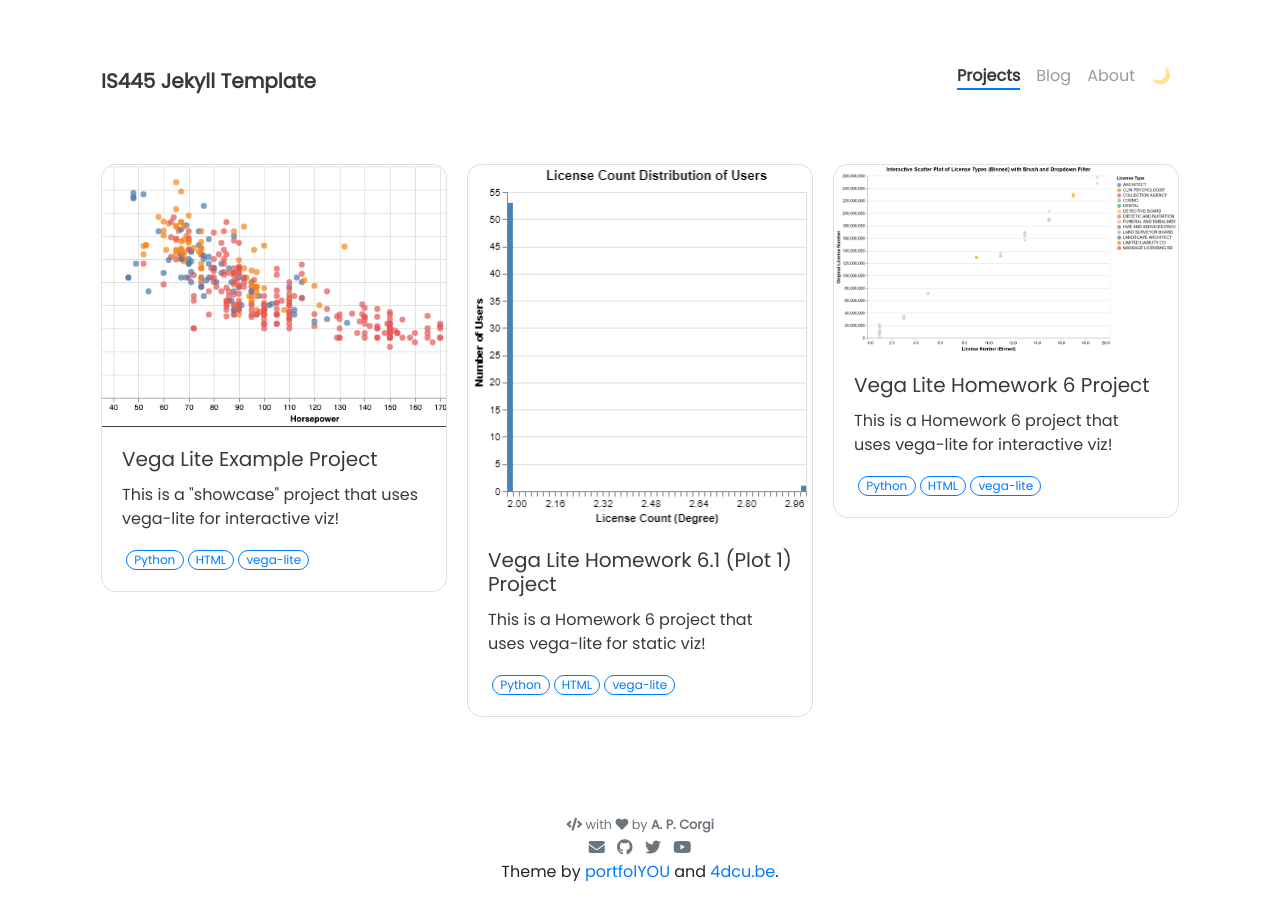
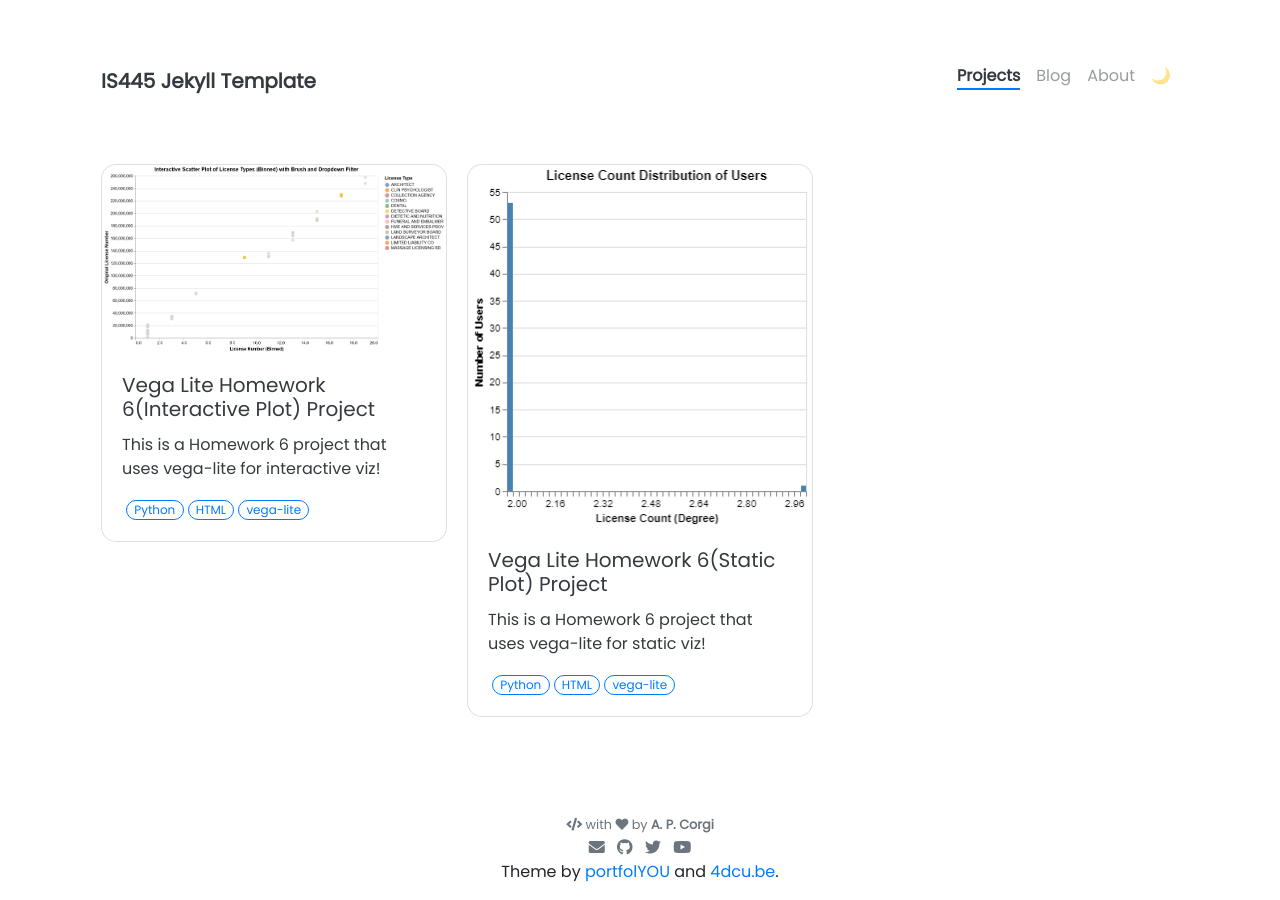
Before and after one commit to sanyamiii/sanyamiii.github.io, a Jekyll site: the page built from pages/projects.html, in a window 1280 px wide. Built offline with Jekyll 4.4.1, drawn with Linux system fonts in a browser that asks for light colours; nearby versions of some CDN libraries.

Commit message:
The dynamic changes

````diff
--- a/_projects/1_Vega_lite_project.md
+++ /dev/null
@@ -1,51 +0,0 @@
----
-name: Vega Lite Example Project
-tools: [Python, HTML, vega-lite]
-image: assets/pngs/cars.png
-description: This is a "showcase" project that uses vega-lite for interactive viz!
-custom_js:
-  - vega.min
-  - vega-lite.min
-  - vega-embed.min
-  - justcharts
----
-
-
-# Example including vega-lite
-
-Example comes from this [great blog post right here](https://blog.4dcu.be/programming/2021/05/03/Interactive-Visualizations.html) that was also used in [our test import script](https://github.com/UIUC-iSchool-DataViz/is445_bcubcg_fall2022/blob/main/week01/test_imports_week01.ipynb).
-
-We can use a vegachart HTML tag like so:
-
-```
-<vegachart schema-url="{{ site.baseurl }}/assets/json/cars.json" style="width: 100%"></vegachart>
-```
-
-<vegachart schema-url="{{ site.baseurl }}/assets/json/cars.json" style="width: 100%"></vegachart>
-
-In theory, you can also use [Jekyll hooks](https://jekyllrb.com/docs/plugins/hooks/) to do it, but I haven't figured out a way that looks nice yet.
-
-
-## Search The Data & Methods
-
-Below is where we can put some links to both the data and the analysis code as buttons:
-
-```
-<div class="left">
-{% include elements/button.html link="https://github.com/vega/vega/blob/main/docs/data/cars.json" text="The Data" %}
-</div>
-
-<div class="right">
-{% include elements/button.html link="https://blog.4dcu.be/programming/2021/05/03/Interactive-Visualizations.html" text="The Analysis" %}
-</div>
-```
-
-<!-- these are written in a combo of html and liquid -->
-
-<div class="left">
-{% include elements/button.html link="https://github.com/vega/vega/blob/main/docs/data/cars.json" text="The Data" %}
-</div>
-
-<div class="right">
-{% include elements/button.html link="https://github.com/jnaiman/online_cv_public/blob/main/python_notebooks/test_generate_plots.ipynb" text="The Analysis" %}
-</div>
--- a/_projects/HW6.md
+++ b/_projects/HW6(Interactive Plot).md
@@ -1,5 +1,5 @@
 ---
-name: Vega Lite Homework 6 Project
+name: Vega Lite Homework 6(Interactive Plot) Project
 tools: [Python, HTML, vega-lite]
 image: assets/pngs/visualization.png
 description: This is a Homework 6 project that uses vega-lite for interactive viz!
--- a/_projects/HW6(Plot1).md
+++ b/_projects/HW6(Static Plot).md
@@ -1,5 +1,5 @@
 ---
-name: Vega Lite Homework 6.1 (Plot 1) Project
+name: Vega Lite Homework 6(Static Plot) Project
 tools: [Python, HTML, vega-lite]
 image: assets/pngs/static.png
 description: This is a Homework 6 project that uses vega-lite for static viz!
````
Also changed, not shown: 7 other files.
